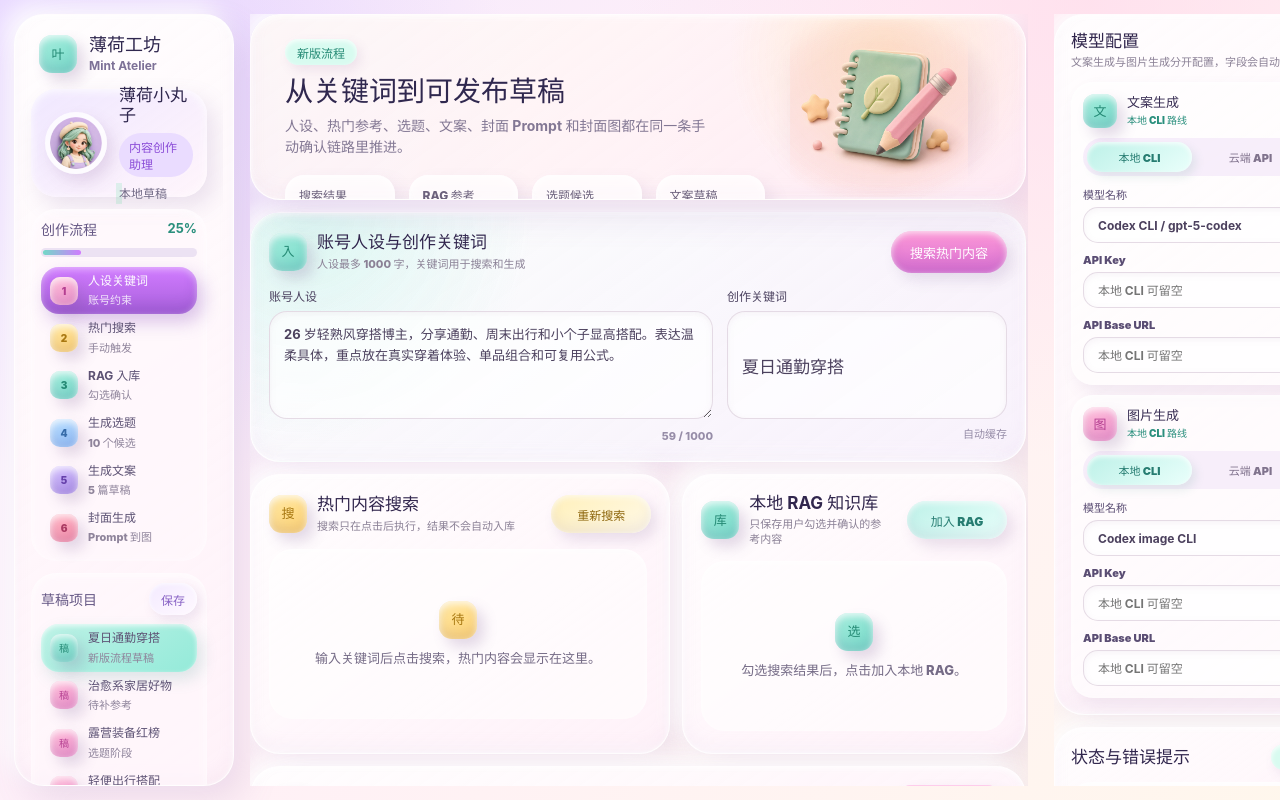
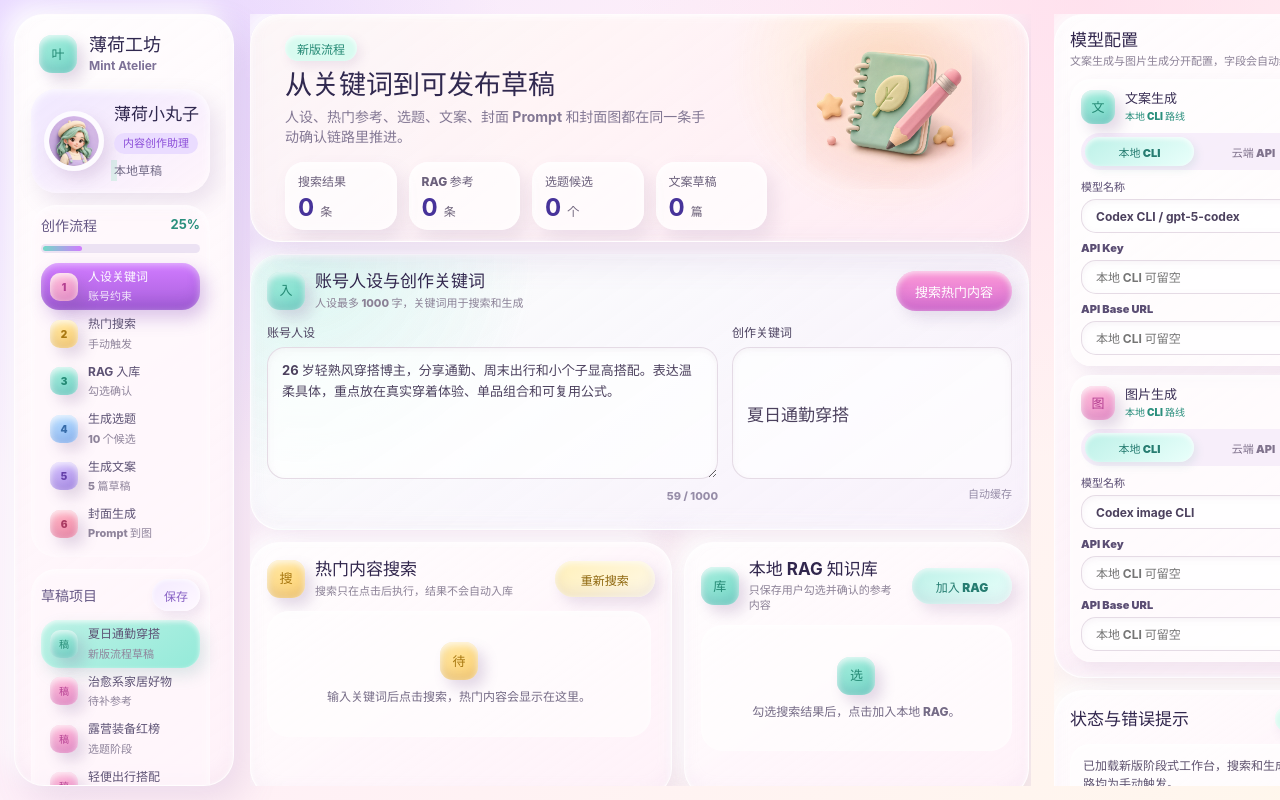
Before and after one commit to zj-linjie/xiaohongshu-assistant, a React (Vite) app: page / in a window 1280 px wide. Shown: the top 800 px of the page. Built offline with nearby package versions, Linux system fonts and the light colour scheme.

Commit message:
UI 大致完成

```diff
--- a/src/styles.css
+++ b/src/styles.css
@@ -131,7 +131,7 @@ button {
 .result-list::-webkit-scrollbar,
 .rag-stack::-webkit-scrollbar,
 .draft-list::-webkit-scrollbar {
-  width: 10px;
+  width: 7px;
 }
 
 .sidebar::-webkit-scrollbar-track,
@@ -140,7 +140,7 @@ button {
 .result-list::-webkit-scrollbar-track,
 .rag-stack::-webkit-scrollbar-track,
 .draft-list::-webkit-scrollbar-track {
-  background: rgba(255, 255, 255, 0.36);
+  background: rgba(255, 255, 255, 0.18);
   border-radius: 999px;
 }
 
@@ -150,9 +150,9 @@ button {
 .result-list::-webkit-scrollbar-thumb,
 .rag-stack::-webkit-scrollbar-thumb,
 .draft-list::-webkit-scrollbar-thumb {
-  border: 2px solid rgba(255, 255, 255, 0.42);
+  border: 2px solid rgba(255, 255, 255, 0.36);
   border-radius: 999px;
-  background: linear-gradient(180deg, rgba(208, 145, 239, 0.66), rgba(114, 217, 199, 0.66));
+  background: linear-gradient(180deg, rgba(196, 150, 232, 0.42), rgba(120, 210, 194, 0.42));
 }
 
 .sidebar {
@@ -235,9 +235,9 @@ button {
 }
 
 .profile-card {
-  gap: 12px;
-  padding: 14px;
-  min-height: 108px;
+  gap: 10px;
+  padding: 13px;
+  min-height: 104px;
   border-radius: 26px;
   background: linear-gradient(145deg, rgba(236, 226, 255, 0.82), rgba(255, 244, 251, 0.9));
   box-shadow:
@@ -246,28 +246,35 @@ button {
 }
 
 .profile-card img {
-  width: 62px;
-  height: 62px;
+  width: 60px;
+  height: 60px;
   object-fit: cover;
   border: 5px solid rgba(255, 255, 255, 0.78);
   border-radius: 50%;
   box-shadow: 6px 8px 16px rgba(129, 85, 148, 0.18);
 }
 
+.profile-card > div {
+  min-width: 0;
+}
+
 .profile-card h2 {
   font-size: 17px;
   line-height: 1.2;
+  white-space: nowrap;
 }
 
 .profile-card span {
   display: inline-flex;
   margin-top: 8px;
-  padding: 5px 10px;
+  padding: 5px 9px;
   border-radius: 999px;
   color: #8b4dd8;
   background: #eadcff;
-  font-size: 12px;
+  font-size: 11px;
   font-weight: 800;
+  line-height: 1;
+  white-space: nowrap;
 }
 
 .profile-card p {
@@ -276,6 +283,7 @@ button {
   color: #716a86;
   font-size: 12px;
   font-weight: 700;
+  white-space: nowrap;
 }
 
 .profile-card i {
@@ -440,8 +448,8 @@ button {
 
 .overview {
   position: relative;
-  min-height: 186px;
-  padding: 24px 34px;
+  min-height: 228px;
+  padding: 20px 34px;
   overflow: hidden;
   background:
     radial-gradient(circle at 82% 22%, rgba(255, 220, 146, 0.35), transparent 24%),
@@ -455,30 +463,30 @@ button {
 }
 
 .overview h2 {
-  margin-top: 10px;
-  font-size: 28px;
+  margin-top: 8px;
+  font-size: 27px;
   line-height: 1.15;
 }
 
 .overview p {
   width: 88%;
-  margin-top: 8px;
+  margin-top: 7px;
   color: #837894;
   font-size: 14px;
   font-weight: 700;
-  line-height: 1.5;
+  line-height: 1.45;
 }
 
 .metric-grid {
   display: grid;
   grid-template-columns: repeat(4, 1fr);
-  gap: 14px;
-  margin-top: 18px;
+  gap: 12px;
+  margin-top: 14px;
 }
 
 .metric {
-  min-height: 64px;
-  padding: 11px 14px;
+  min-height: 58px;
+  padding: 10px 13px;
   border-radius: 19px;
   background: rgba(255, 255, 255, 0.64);
   box-shadow:
@@ -495,9 +503,9 @@ button {
 
 .metric strong {
   display: inline-block;
-  margin-top: 8px;
+  margin-top: 7px;
   color: #47339a;
-  font-size: 27px;
+  font-size: 24px;
   line-height: 1;
 }
 
@@ -512,9 +520,9 @@ button {
 .hero-asset {
   position: absolute;
   right: 26px;
-  top: 4px;
-  width: 240px;
-  height: 178px;
+  top: 8px;
+  width: 226px;
+  height: 166px;
   object-fit: contain;
   mix-blend-mode: multiply;
   opacity: 0.94;
@@ -527,14 +535,14 @@ button {
 .stage-card,
 .preview,
 .cover-result {
-  padding: 18px;
-  overflow: visible;
+  padding: 16px;
+  overflow: hidden;
 }
 
 .section-header {
   justify-content: space-between;
   gap: 16px;
-  min-height: 42px;
+  min-height: 40px;
 }
 
 .section-header > div {
@@ -578,7 +586,7 @@ button {
 
 .primary-button {
   min-width: 116px;
-  height: 42px;
+  height: 40px;
   padding: 0 18px;
   color: #fff;
   background: linear-gradient(180deg, #ff9bd8, #d56dd1);
@@ -588,7 +596,7 @@ button {
 
 .soft-button {
   min-width: 100px;
-  height: 38px;
+  height: 36px;
   padding: 0 14px;
   color: #4f4969;
   background: #fff9ff;
@@ -610,7 +618,12 @@ button {
   display: grid;
   grid-template-columns: minmax(0, 1fr) 280px;
   gap: 14px;
-  margin-top: 14px;
+  margin-top: 12px;
+  align-items: stretch;
+}
+
+.input-panel {
+  min-height: 276px;
 }
 
 .field {
@@ -647,9 +660,9 @@ button {
 }
 
 .field textarea {
-  height: 108px;
+  height: 132px;
   resize: vertical;
-  min-height: 84px;
+  min-height: 118px;
   max-height: 180px;
   padding: 12px 14px;
   line-height: 1.58;
@@ -665,7 +678,7 @@ button {
 }
 
 .keyword-field input {
-  height: 108px;
+  height: 132px;
   padding-top: 0;
   font-size: 17px;
 }
@@ -692,7 +705,11 @@ button {
 .stage-card,
 .preview,
 .cover-result {
-  min-height: 280px;
+  min-height: 256px;
+}
+
+.wide-card:has(.topic-card) {
+  min-height: 452px;
 }
 
 .result-list,
@@ -700,8 +717,8 @@ button {
 .draft-list,
 .prompt-list {
   display: grid;
-  gap: 10px;
-  margin-top: 14px;
+  gap: 9px;
+  margin-top: 12px;
 }
 
 .result-list {
@@ -713,10 +730,10 @@ button {
 .search-result {
   display: grid;
   grid-template-columns: 22px 1fr;
-  gap: 10px;
-  padding: 13px;
-  border: 1px solid rgba(235, 221, 233, 0.88);
-  border-radius: 22px;
+  gap: 9px;
+  padding: 12px;
+  border: 1px solid rgba(235, 221, 233, 0.82);
+  border-radius: 20px;
   color: #4e445f;
   background: rgba(255, 255, 255, 0.62);
   box-shadow:
@@ -795,8 +812,8 @@ button {
 }
 
 .rag-item {
-  padding: 14px;
-  border-radius: 20px;
+  padding: 12px;
+  border-radius: 19px;
   background: rgba(255, 255, 255, 0.64);
   box-shadow:
     5px 7px 15px rgba(116, 89, 139, 0.1),
@@ -829,19 +846,20 @@ button {
 .topic-grid {
   display: grid;
   grid-template-columns: repeat(5, minmax(0, 1fr));
-  gap: 10px;
-  margin-top: 14px;
+  gap: 9px;
+  margin-top: 12px;
 }
 
 .topic-card {
   position: relative;
-  min-height: 168px;
-  padding: 14px;
+  min-height: 144px;
+  padding: 11px;
   border: 1px solid rgba(235, 221, 233, 0.88);
   border-radius: 22px;
   color: #4e445f;
   background: rgba(255, 255, 255, 0.64);
   text-align: left;
+  overflow: hidden;
   box-shadow:
     5px 7px 15px rgba(116, 89, 139, 0.1),
     inset 0 2px 7px rgba(255, 255, 255, 0.84);
@@ -866,31 +884,45 @@ button {
 }
 
 .topic-card strong {
-  display: block;
-  margin-top: 8px;
+  display: -webkit-box;
+  margin-top: 7px;
+  overflow: hidden;
   color: #34294b;
   font-size: 13px;
   line-height: 1.36;
+  -webkit-box-orient: vertical;
+  -webkit-line-clamp: 2;
 }
 
 .topic-card p {
-  margin-top: 8px;
+  display: -webkit-box;
+  margin-top: 7px;
+  overflow: hidden;
   color: #766a85;
   font-size: 11px;
   font-weight: 700;
   line-height: 1.43;
+  -webkit-box-orient: vertical;
+  -webkit-line-clamp: 2;
 }
 
 .topic-card small {
   display: block;
-  margin-top: 8px;
+  margin-top: 7px;
+  overflow: hidden;
   color: #5a4d73;
   font-size: 11px;
   font-weight: 900;
+  text-overflow: ellipsis;
+  white-space: nowrap;
 }
 
 .topic-card em {
-  margin-top: 9px;
+  margin-top: 8px;
+  max-width: 100%;
+  overflow: hidden;
+  text-overflow: ellipsis;
+  white-space: nowrap;
 }
 
 .brief-field textarea {
@@ -907,7 +939,7 @@ button {
 .draft-card,
 .prompt-card {
   width: 100%;
-  padding: 14px;
+  padding: 12px;
   border: 1px solid rgba(235, 221, 233, 0.88);
   border-radius: 22px;
   color: #4e445f;
@@ -962,8 +994,8 @@ button {
   display: flex;
   flex: 1 1 auto;
   flex-direction: column;
-  margin: 14px auto 0;
-  padding: 14px;
+  margin: 12px auto 0;
+  padding: 13px;
   border-radius: 24px;
   background: rgba(255, 255, 255, 0.86);
   box-shadow:
@@ -1036,15 +1068,12 @@ button {
 }
 
 .post-card p {
-  display: -webkit-box;
+  display: block;
   margin-top: 8px;
-  overflow: hidden;
   color: #72677c;
   font-size: 12px;
   line-height: 1.5;
   white-space: pre-line;
-  -webkit-box-orient: vertical;
-  -webkit-line-clamp: 7;
 }
 
 .post-card footer {
@@ -1085,11 +1114,11 @@ button {
 .post-icon.chat { color: #376ca9; background: linear-gradient(145deg, #ddf6ff, #f1e7ff); }
 
 .prompt-list {
-  grid-template-columns: repeat(5, minmax(0, 1fr));
+  grid-template-columns: repeat(3, minmax(0, 1fr));
 }
 
 .prompt-card {
-  min-height: 150px;
+  min-height: 136px;
 }
 
 .prompt-card p {
@@ -1111,7 +1140,7 @@ button {
 
 .cover-frame {
   width: 100%;
-  margin-top: 14px;
+  margin-top: 12px;
   overflow: hidden;
   border-radius: 24px;
   background: rgba(255, 255, 255, 0.68);
@@ -1146,8 +1175,8 @@ button {
 }
 
 .prompt-keeper {
-  margin-top: 12px;
-  padding: 13px;
+  margin-top: 11px;
+  padding: 12px;
   border-radius: 22px;
   background: rgba(255, 255, 255, 0.66);
   box-shadow:
@@ -1178,13 +1207,13 @@ button {
 }
 
 .empty-state {
-  min-height: 170px;
+  min-height: 126px;
   display: grid;
   place-items: center;
   align-content: center;
-  gap: 10px;
-  padding: 24px;
-  border-radius: 24px;
+  gap: 8px;
+  padding: 18px;
+  border-radius: 22px;
   color: #756b86;
   background: rgba(255, 255, 255, 0.58);
   text-align: center;
@@ -1193,15 +1222,15 @@ button {
 
 .empty-state.inline {
   grid-column: 1 / -1;
-  min-height: 140px;
+  min-height: 112px;
 }
 
 .empty-state p {
   max-width: 320px;
   color: #756b86;
-  font-size: 13px;
+  font-size: 12px;
   font-weight: 800;
-  line-height: 1.46;
+  line-height: 1.42;
 }
 
 .config-rail {
@@ -1211,19 +1240,19 @@ button {
 }
 
 .config-rail .clay-panel {
-  padding: 16px;
+  padding: 15px;
   overflow: visible;
 }
 
 .model-route-list {
   display: grid;
-  gap: 10px;
-  margin-top: 12px;
+  gap: 9px;
+  margin-top: 10px;
 }
 
 .model-config-block {
-  padding: 12px;
-  border-radius: 22px;
+  padding: 11px;
+  border-radius: 21px;
   background: rgba(255, 255, 255, 0.62);
   box-shadow:
     6px 8px 16px rgba(120, 91, 145, 0.1),
@@ -1256,15 +1285,15 @@ button {
 .provider-switch {
   display: grid;
   grid-template-columns: repeat(2, minmax(0, 1fr));
-  gap: 6px;
-  margin-top: 10px;
+  gap: 5px;
+  margin-top: 9px;
   padding: 4px;
   border-radius: 999px;
   background: rgba(245, 235, 250, 0.8);
 }
 
 .provider-switch button {
-  height: 30px;
+  height: 29px;
   color: #80738d;
   background: transparent;
   box-shadow: none;
@@ -1275,13 +1304,13 @@ button {
   color: #267c71;
   background: linear-gradient(145deg, #bdf1e8, #eafffb);
   box-shadow:
-    4px 5px 10px rgba(82, 157, 145, 0.14),
+    3px 4px 9px rgba(82, 157, 145, 0.12),
     inset 0 2px 5px rgba(255, 255, 255, 0.82);
 }
 
 .mini-field {
   display: block;
-  margin-top: 10px;
+  margin-top: 8px;
 }
 
 .mini-field span {
@@ -1293,7 +1322,7 @@ button {
 }
 
 .mini-field input {
-  height: 36px;
+  height: 34px;
   border-radius: 15px;
   font-size: 12px;
 }
@@ -1375,4 +1404,8 @@ button {
   .prompt-list {
     grid-template-columns: repeat(4, minmax(0, 1fr));
   }
+
+  .prompt-list {
+    grid-template-columns: repeat(2, minmax(0, 1fr));
+  }
 }
```
Also changed, not shown: 3 other files (tests, documents, lock files or other folders).
